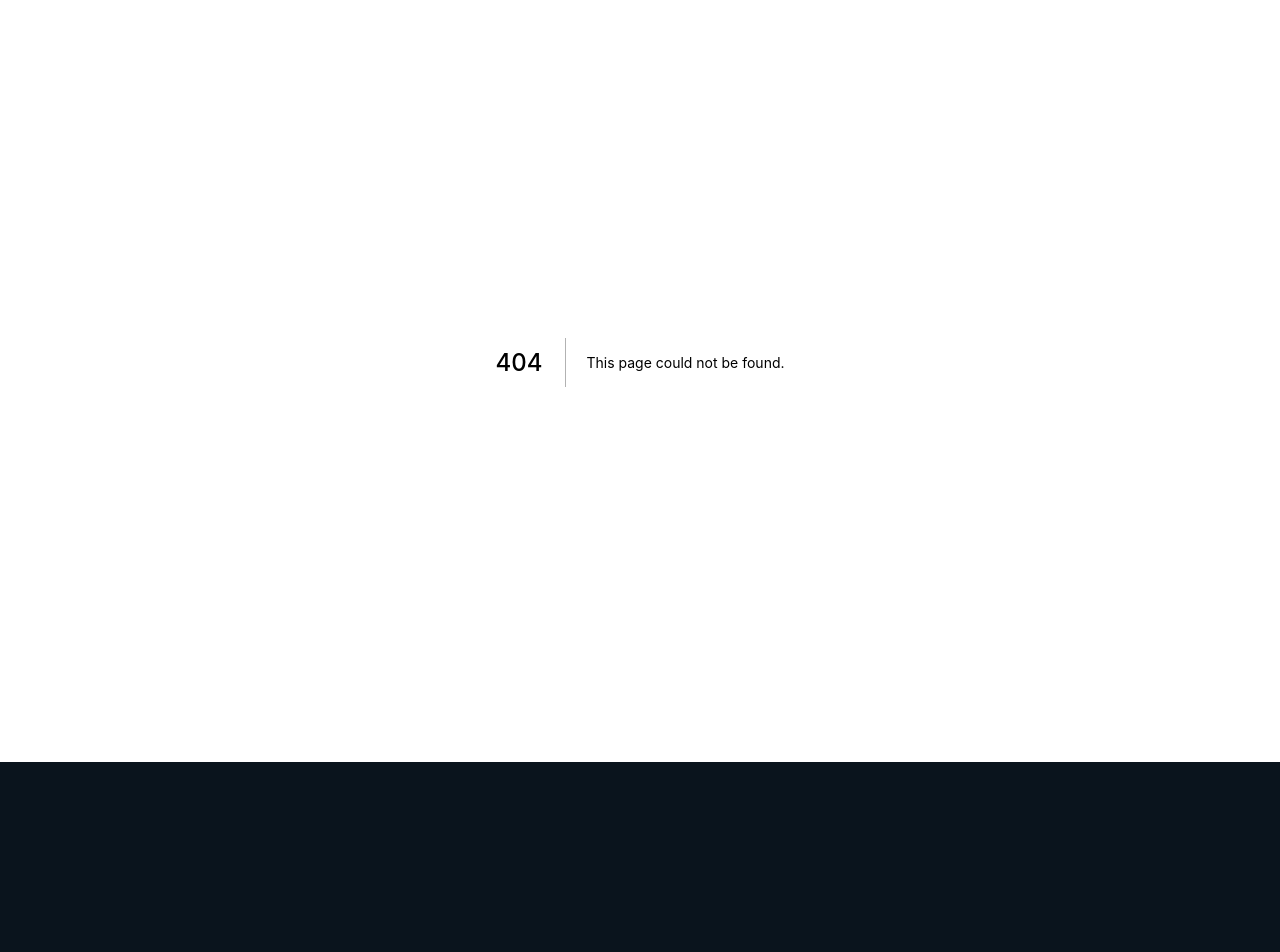
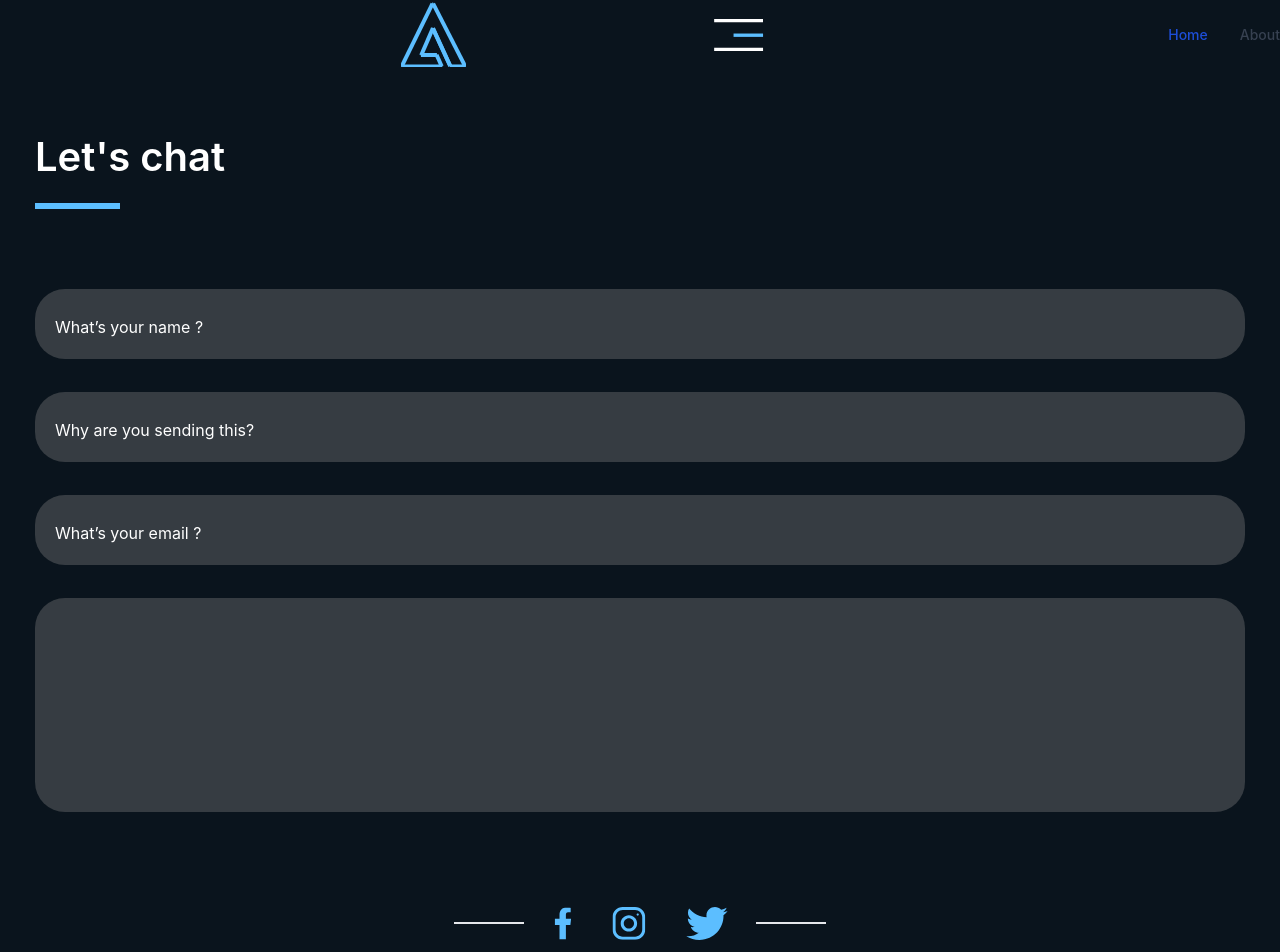
Before and after one commit to Itzadetunji/my-website, a Next.js app: page /contact in a window 1280 px wide. Before the commit this address had no page. Shown: the part 38-990 px from the top of the page. Before the commit the page ends 800 px from the top, so only its background shows below. Built offline with nearby package versions, Linux system fonts and the light colour scheme.

Commit message:
Chore: updated contact.tsx and portfolio.tsx

```diff
--- /dev/null
+++ b/pages/contact.tsx
@@ -0,0 +1,43 @@
+import type { NextPage } from 'next'
+import Head from 'next/head'
+import Image from 'next/image'
+import { useEffect } from 'react'
+import styles from '../styles/Home.module.css'
+import Footer from './components/Footer';
+import Navbar from './components/Navbar'
+import ParticleComponent from './components/ParticleComponent'
+import Social_Links from './components/SocialLinks'
+import Button from './components/Button'
+import PortfolioCard from './components/PortfolioCard'
+
+const contact : NextPage = () => {
+  return (
+    <>
+      <Navbar/>
+      <div className="mt-[165px] mx-auto justify-center">
+        <div className='mx-[35px]'>
+        <div>
+            <p className='text-white font-[600] text-[40px]'>Let's chat</p>
+            <hr className='light-blue border-[3px] w-[85px] mt-[16px]'/>
+          </div>
+          <div className='text-white mt-[80px]'>
+            <form action="">
+              <div className='mt-[45px] text-[25px] flex flex-col space-y-[33px]'>
+                <input type="text" name='name' placeholder='What’s your name ?' className='grey placeholder:-pl-[15px] placeholder:text-[16px] placeholder:text-white pl-[20px] h-[70px] rounded-[30px] '/>
+                <input type="text" name='name' placeholder='Why are you sending this?' className='grey placeholder:-pl-[15px] placeholder:text-[16px] placeholder:text-white pl-[20px] h-[70px] rounded-[30px] '/>
+                <input type="text" name='name' placeholder='What’s your email ?' className='grey placeholder:-pl-[15px] placeholder:text-[16px] placeholder:text-white pl-[20px] h-[70px] rounded-[30px] '/>
+                <textarea name="message" id="" cols="30" rows="10" className='grey rounded-[30px] h-[214px] resize-none'></textarea>
+              </div>
+            </form>
+          </div>
+        </div>
+      </div>
+      {/* <ParticleComponent/> */}
+      <div className='mt-[95px]'>
+        <Social_Links/>
+      </div>
+      <Footer/>
+    </>
+  )
+};
+export default contact
--- a/pages/portfolio.tsx
+++ b/pages/portfolio.tsx
@@ -10,7 +10,7 @@ import Social_Links from './components/SocialLinks'
 import Button from './components/Button'
 import PortfolioCard from './components/PortfolioCard'
 
-const index : NextPage = () => {
+const portfolio : NextPage = () => {
   return (
     <>
       <Navbar/>
@@ -38,4 +38,4 @@ const index : NextPage = () => {
     </>
   )
 };
-export default index
+export default portfolio
```
